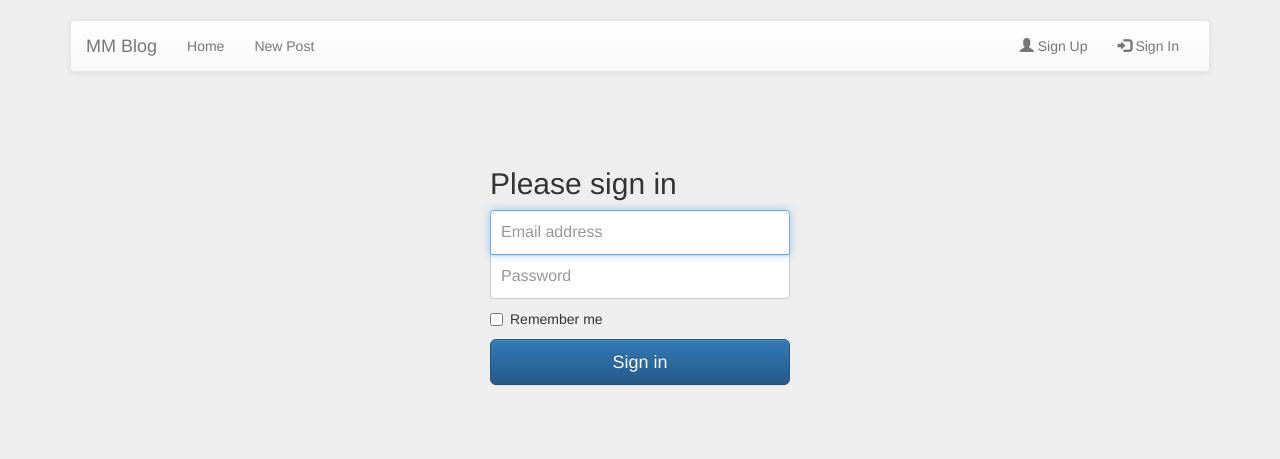
After one commit to m-murygin/app-engine-blog, a Python web app: template templates/signin.html in a window 1280 px wide. The commit adds this page. Shown: the top 459 px of the page. Run offline with Jinja, Linux system fonts and the light colour scheme; the template is opened without the code that fills it, so the values that code supplies are empty; some libraries are stand-ins or nearby versions.

Commit message:
add login page

```diff
--- a/handlers/base_handler.py
+++ b/handlers/base_handler.py
@@ -3,7 +3,7 @@ import webapp2
 import jinja2
 import logging
 
-from modules.auth import USER_COOKIE, get_user_from_token
+from modules.auth import USER_COOKIE, get_user_from_token, generate_auth_token
 
 template_dir = os.path.join(os.path.dirname(__file__), '..', 'templates')
 jinja_env = jinja2.Environment(loader=jinja2.FileSystemLoader(template_dir),
@@ -32,6 +32,10 @@ class BaseHandler(webapp2.RequestHandler):
         else:
             self.response.set_status(500)
 
+    def save_auth_cookie(self, user_id):
+        secure_id = generate_auth_token(user_id)
+        self.response.set_cookie(USER_COOKIE, secure_id)
+
 
 def render_str(template, **params):
     t = jinja_env.get_template(template)
--- a/handlers/signup_handler.py
+++ b/handlers/signup_handler.py
@@ -1,6 +1,6 @@
 from handlers.base_handler import BaseHandler
 from modules.verificator import Verificator
-from modules.auth import create_user, generate_auth_token, USER_COOKIE
+from modules.auth import create_user
 
 
 class SignUpHandler(BaseHandler):
@@ -38,6 +38,5 @@ class SignUpHandler(BaseHandler):
             self.render('signup.html', **params)
         else:
             user_id = create_user(username, password, email)
-            secure_id = generate_auth_token(user_id)
-            self.response.set_cookie(USER_COOKIE, secure_id)
+            self.save_auth_cookie(user_id)
             self.redirect('/welcome')
--- a/main.py
+++ b/main.py
@@ -5,11 +5,13 @@ from handlers.new_post_handler import NewPostHandler
 from handlers.post_handler import PostHandler
 from handlers.signup_handler import SignUpHandler
 from handlers.welcome_haldler import WelcomeHandler
+from handlers.signin_handler import SignInHandler
 
 app = webapp2.WSGIApplication([
     (r'/', IndexHandler),
     (r'/newpost', NewPostHandler),
     (r'/(\d+)', PostHandler),
     (r'/signup', SignUpHandler),
+    (r'/login', SignInHandler),
     (r'/welcome', WelcomeHandler),
 ], debug=True)
--- /dev/null
+++ b/public/css/signin.css
@@ -0,0 +1,38 @@
+body {
+  background-color: #eee;
+}
+
+.form-signin {
+  max-width: 330px;
+  padding: 15px;
+  margin: 40px auto;
+}
+.form-signin .form-signin-heading,
+.form-signin .checkbox {
+  margin-bottom: 10px;
+}
+.form-signin .checkbox {
+  font-weight: normal;
+}
+.form-signin .form-control {
+  position: relative;
+  height: auto;
+  -webkit-box-sizing: border-box;
+     -moz-box-sizing: border-box;
+          box-sizing: border-box;
+  padding: 10px;
+  font-size: 16px;
+}
+.form-signin .form-control:focus {
+  z-index: 2;
+}
+.form-signin input[type="email"] {
+  margin-bottom: -1px;
+  border-bottom-right-radius: 0;
+  border-bottom-left-radius: 0;
+}
+.form-signin input[type="password"] {
+  margin-bottom: 10px;
+  border-top-left-radius: 0;
+  border-top-right-radius: 0;
+}
--- a/templates/layout.html
+++ b/templates/layout.html
@@ -15,7 +15,7 @@
   </head>
 
   <body>
-
+    {% if not hide_navigation %}
       <div class="container">
 
         <nav class="navbar navbar-default">
@@ -40,7 +40,7 @@
                   <li id="home-tab"><a href="/logout"><span class="glyphicon glyphicon-log-out"></span> Logout</a></li>
                 {% else %}
                   <li id="sign-up-tab"><a href="/signup"><span class="glyphicon glyphicon-user"></span> Sign Up</a></li>
-                <li id="login-tab"><a href="/login"><span class="glyphicon glyphicon-log-in"></span> Login</a></li>
+                  <li id="login-tab"><a href="/login"><span class="glyphicon glyphicon-log-in"></span> Sign In</a></li>
                 {% endif %}
               </ul>
             </div>
@@ -48,6 +48,7 @@
         </nav>
 
       </div>
+    {% endif %}
 
     <div class="container">
       {% block content %}
--- /dev/null
+++ b/templates/signin.html
@@ -0,0 +1,21 @@
+{% extends "layout.html" %}
+
+{% block content %}
+  <link rel="stylesheet" href="/css/signin.css">
+  <form class="form-signin" method="post">
+    <h2 class="form-signin-heading">Please sign in</h2>
+    <label for="inputEmail" class="sr-only">Email address</label>
+    <input type="email" id="inputEmail" class="form-control" placeholder="Email address" required autofocus>
+    <label for="inputPassword" class="sr-only">Password</label>
+    <input type="password" id="inputPassword" class="form-control" placeholder="Password" required>
+    <div class="checkbox">
+      <label>
+        <input type="checkbox" value="remember-me"> Remember me
+      </label>
+    </div>
+    {% if error_message %}
+      <div class="alert alert-danger">{{error_message}}</div>
+    {% endif %}
+    <button class="btn btn-lg btn-primary btn-block" type="submit">Sign in</button>
+  </form>
+{% endblock %}
```
Also changed, not shown: handlers/signin_handler.py (added, +31 -0 lines). Lines whose indentation alone changed are shown as unchanged.
